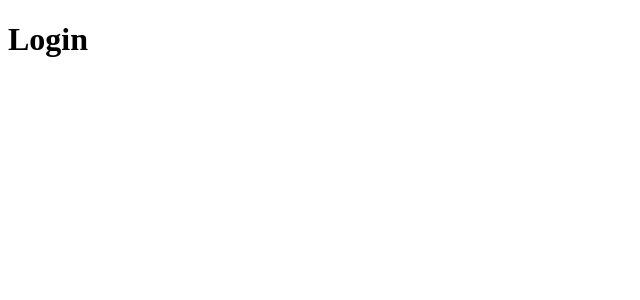
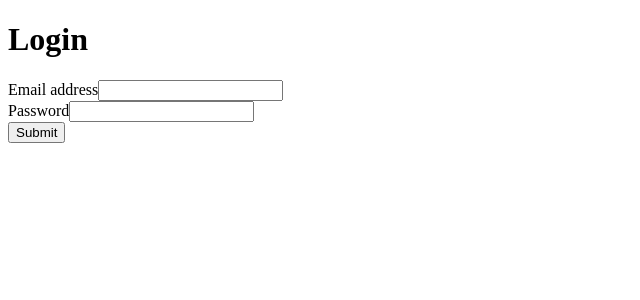
Before and after one commit to pascalallen/pascalallen.com, a React app in the folder client/: page /login in a window 1280 px wide. Shown: the top 300 px of the page, without its empty margins (0-640 px from the left). Built offline with nearby package versions, Linux system fonts and the light colour scheme; the HTML template or start-up script is replaced by a standard one.

Commit message:
basic login functionality

```diff
--- /dev/null
+++ b/client/src/pages/AuthPage.tsx
@@ -0,0 +1,7 @@
+import {ReactElement} from "react";
+
+const AuthPage = (): ReactElement => {
+    return <>Authenticated!</>;
+};
+
+export default AuthPage;
--- a/client/src/pages/LoginPage.tsx
+++ b/client/src/pages/LoginPage.tsx
@@ -1,12 +1,52 @@
-import React, {ReactElement} from 'react';
+import React, {FormEvent, ReactElement} from 'react';
+import useAuth from "@hooks/useAuth";
+import {useNavigate} from "react-router-dom";
+import {useLocation} from "react-router";
+
+export type LoginFormValues = {
+    email_address: string;
+    password: string
+};
+
+type LocationState = { from?: Location };
 
 const LoginPage = (): ReactElement => {
+    const authService = useAuth();
+    const location = useLocation();
+    const state: LocationState = location.state as LocationState;
+    const navigate = useNavigate();
+
+    const handleLogin = async (event: FormEvent<HTMLFormElement>): Promise<void> => {
+        event.preventDefault();
+        const formData = new FormData(event.currentTarget)
+        const emailAddress = formData.get('email_address')?.toString() ?? '';
+        const password = formData.get('password')?.toString() ?? '';
+        await authService.login({ email_address: emailAddress, password });
+        const from = state?.from?.pathname || '/auth';
+        navigate(from, { replace: true });
+    };
+
     return (
         <div className="login-page">
             <header className="header">
                 <h1>Login</h1>
             </header>
             <section className="login-form-section">
+                <form className="login-form" onSubmit={handleLogin}>
+                    <div className="form-group">
+                        <label htmlFor="email-address">Email address</label>
+                        <input id="email-address" className="email-address" type="email" name="email_address"/>
+                    </div>
+                    <div className="form-group">
+                        <label htmlFor="password">Password</label>
+                        <input id="password" className="password" type="password" name="password"/>
+                    </div>
+                    <div className="form-group">
+                        <button id="submit" className="submit" type="submit">
+                            Submit
+                        </button>
+                    </div>
+                </form>
             </section>
         </div>
     );
--- a/client/src/services/ApiService.ts
+++ b/client/src/services/ApiService.ts
@@ -159,7 +159,10 @@ export class ApiService {
     private async refreshToken(): Promise<void> {
         try {
             if (this.authStore) {
-                const response = await this.patch<AuthenticatedResponsePayload>('/api/v1/auth/refresh');
+                const response = await this.patch<AuthenticatedResponsePayload>('/api/v1/auth/refresh', {
+                    access_token: this.authStore.getData()?.access_token ?? '',
+                    refresh_token: this.authStore.getData()?.refresh_token ?? '',
+                });
 
                 this.authStore.setData({
                     access_token: response.body.data?.access_token ?? '',
--- a/client/src/services/AuthService.ts
+++ b/client/src/services/AuthService.ts
@@ -5,12 +5,7 @@ import AuthStore from "@stores/AuthStore";
 import request from "@utilities/request";
 import HttpMethod from "@domain/constants/HttpMethod";
 import {listToMap} from "@utilities/collections";
-
-// TODO: Extract to login component
-type LoginFormValues = {
-    email_address: string;
-    password: string
-};
+import {LoginFormValues} from "@pages/LoginPage";
 
 // TODO: Extract to reset password component
 export type ResetPasswordFormValues = {
@@ -60,6 +55,10 @@ class AuthService {
         const response = await request.send<AuthenticatedResponsePayload>({
             method: HttpMethod.PATCH,
             uri: '/api/v1/auth/refresh',
+            body: {
+                access_token: this.authStore.getData()?.access_token ?? '',
+                refresh_token: this.authStore.getData()?.refresh_token ?? '',
+            },
             options: { auth: false }
         });
         this.authStore.setData({
--- a/client/src/stores/AuthStore.ts
+++ b/client/src/stores/AuthStore.ts
@@ -5,15 +5,22 @@ class AuthStore {
     private data?: AuthData;
 
     constructor() {
+        const serializedData = localStorage.getItem('auth_data');
+        if (serializedData !== null) {
+            this.data = { ...JSON.parse(serializedData) };
+        }
+
         makeAutoObservable(this);
     }
 
     public setData(data: AuthData): void {
         this.data = Object.freeze(data);
+        localStorage.setItem('auth_data', JSON.stringify(this.data));
     }
 
     public clearData(): void {
         delete this.data;
+        localStorage.removeItem('auth_data');
     }
 
     public hasData(): boolean {
```
Also changed, not shown: client/src/routes/routes.tsx (+7 -0 lines), 1 other file (tests, documents, lock files or other folders).
